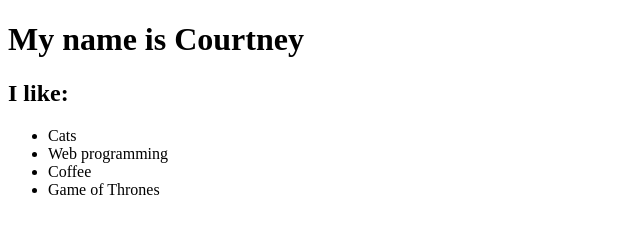
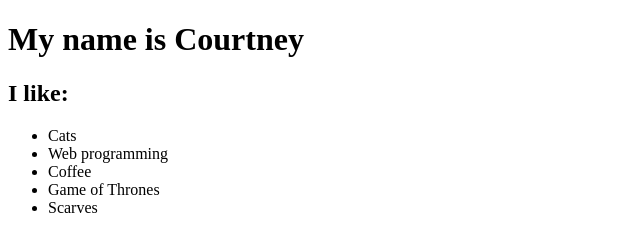
Before and after one commit to dowelc/test2, a plain HTML site: page index.html in a window 1280 px wide. Shown: the full height of the page, 0-640 px from the left. Drawn offline with Linux system fonts and the light colour scheme.

Commit message:
Added to list

```diff
--- a/index.html
+++ b/index.html
@@ -11,6 +11,7 @@
 		<li>Web programming</li>
 		<li>Coffee</li>
 		<li>Game of Thrones</li>
+		<li>Scarves</li>
 	</ul>
 </body>
 </html>
```
